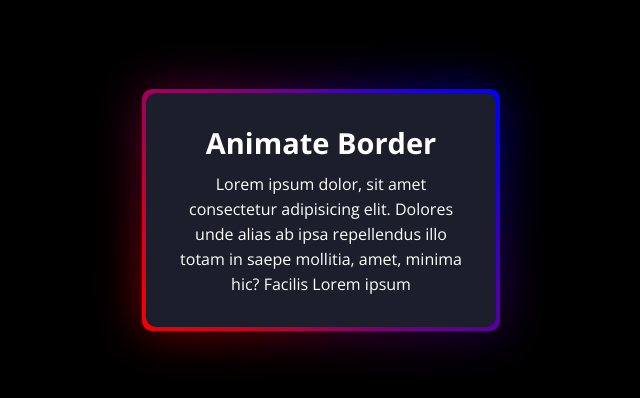
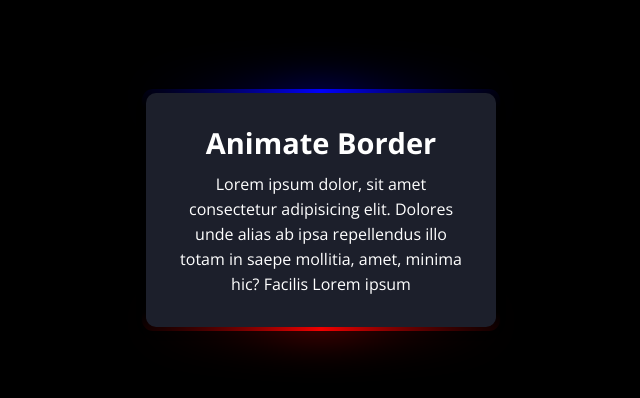
Before and after one commit to faysal-hossain11/design-playList, a plain HTML site: page index.html in a window 1280 px wide. Shown: the part 190-588 px from the top of the page, without its empty margins (319-959 px from the left). Drawn offline with nearby package versions, Linux system fonts and the light colour scheme.

Commit message:
some update

```diff
--- a/style.css
+++ b/style.css
@@ -1,14 +1,13 @@
 @import url('https://fonts.googleapis.com/css2?family=Open+Sans:ital,wght@0,300..800;1,300..800&display=swap');
 
-*{
+* {
     padding: 0;
     margin: 0;
     box-sizing: border-box;
 }
 
-body{
+body {
     background: #000;
-    text-align: center;
     color: #fff;
     font-family: "Open Sans", serif;
 }
@@ -17,16 +16,20 @@ body{
     display: flex;
     justify-content: center;
     align-items: center;
+    text-align: center;
     width: 100%;
     height: 100vh;
 }
+
 .card .heading {
     margin-bottom: 10px;
     font-size: 29px;
 }
+
 .card .paragraph {
     line-height: 25px;
 }
+
 .card {
     max-width: 350px;
     padding: 30px;
@@ -42,19 +45,19 @@ body{
     inherits: false;
 }
 
-.card::after, .card::before{
+.card::after,
+.card::before {
     content: "";
     position: absolute;
     height: 100%;
     width: 100%;
-    /* background-image: conic-gradient(#ff0000, #0000ff, #00ff33, #ff0000); */
-    background-image: conic-gradient(from var(--angle), red, #0000ff, #ff0000);
+    background-image: conic-gradient(from var(--angle), transparent, transparent, #0000ff, transparent, transparent, #ff0000, transparent);
     top: 50%;
     left: 50%;
     transform: translate(-50%, -50%);
     z-index: -1;
     padding: 4px;
-    border-radius: 10px;
+    border-radius: 11px;
     animation: 3s spin linear infinite;
 }
 
@@ -67,7 +70,8 @@ body{
     from {
         --angle: 0deg;
     }
-    to{
+
+    to {
         --angle: 360deg;
     }
 }
```
